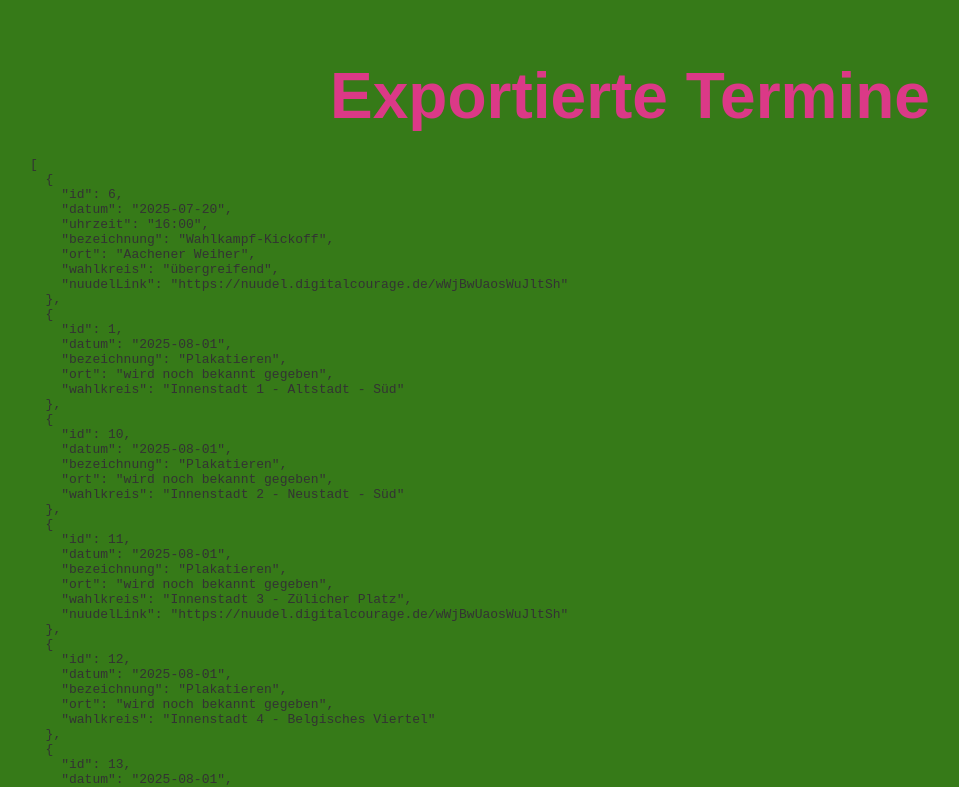
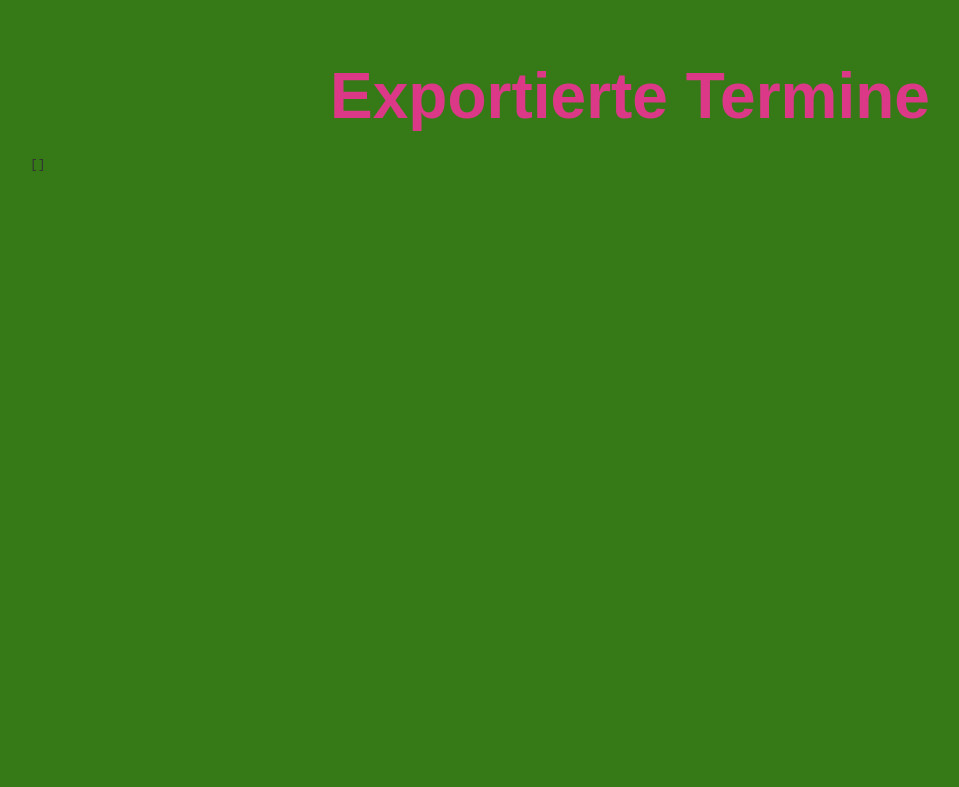
Before and after one commit to Stueme/wahlkampfterminverwaltung, a Vue app: page /export in a window 1280 px wide. Shown: the top 787 px of the page, without its empty margins (10-969 px from the left). Built offline with nearby package versions, Linux system fonts and the light colour scheme.

Commit message:
löschen persistiert (kurz)

```diff
--- a/src/components/AdminSeite.vue
+++ b/src/components/AdminSeite.vue
@@ -88,11 +88,7 @@ export default defineComponent({
     }
 
     function deleteTermin(id: number) {
-      const index = termine.findIndex((termin) => termin.id === id);
-      if (index !== -1) {
-        termine.splice(index, 1); // Termin aus der Liste entfernen
-       // alert('Termin wurde gelöscht.');
-      }
+      termineStore.deleteTerminById(id);
     }
 
 
--- a/src/components/TermineAnzeige.vue
+++ b/src/components/TermineAnzeige.vue
@@ -1,6 +1,6 @@
 
 <script lang="ts">
-import { defineComponent, ref, computed } from 'vue';
+import { defineComponent, ref, computed, onMounted } from 'vue';
 import { useTermineStore } from '../stores/termineStore';
 import { useRouter } from 'vue-router';
 
@@ -30,6 +30,10 @@ export default defineComponent({
   setup() {
 
     const termineStore = useTermineStore();
+        // Lade die initialen Termine beim Mounten der Komponente
+        onMounted(() => {
+      termineStore.loadInitialTermine();
+    });
     const router = useRouter(); // Router-Instanz verwenden
 
     const termine = termineStore.getTermine;
--- a/src/stores/termineStore.ts
+++ b/src/stores/termineStore.ts
@@ -14,7 +14,25 @@ interface Termin {
 
 export const useTermineStore = defineStore('termine', {
   state: () => ({
-    termine: [
+    termine: JSON.parse(localStorage.getItem('termine') || '[]') as Termin[],
+  }),
+  getters: {
+    getTermine: (state) => state.termine,
+  },
+  actions: {
+    deleteTerminById(id: number) {
+      const index = this.termine.findIndex((termin) => termin.id === id);
+      if (index !== -1) {
+        this.termine.splice(index, 1); // Termin aus der Liste entfernen
+        this.saveTermineToLocalStorage(); // Änderungen speichern
+      }
+    },
+    saveTermineToLocalStorage() {
+      localStorage.setItem('termine', JSON.stringify(this.termine));
+    },
+    loadInitialTermine() {
+      if (this.termine.length === 0) {
+        this.termine = [
           { id: 6, datum: '2025-07-20', uhrzeit: '16:00', bezeichnung: 'Wahlkampf-Kickoff', ort: 'Aachener Weiher', wahlkreis: 'übergreifend', nuudelLink: 'https://nuudel.digitalcourage.de/wWjBwUaosWuJltSh' },
           { id: 1, datum: '2025-08-01', bezeichnung: 'Plakatieren', ort: 'wird noch bekannt gegeben', wahlkreis: 'Innenstadt 1 - Altstadt - Süd' },
           { id: 10, datum: '2025-08-01', bezeichnung: 'Plakatieren', ort: 'wird noch bekannt gegeben', wahlkreis: 'Innenstadt 2 - Neustadt - Süd' },
@@ -25,12 +43,9 @@ export const useTermineStore = defineStore('termine', {
           { id: 15, datum: '2025-08-02', uhrzeit: '11:00', bezeichnung: 'Wahlkampfstand', ort: 'Chlodwigplatz', wahlkreis: 'Innenstadt 2 - Neustadt - Süd', nuudelLink: 'https://nuudel.digitalcourage.de/wWjBwUaosWuJltSh' },
           { id: 16, datum: '2025-08-02', bezeichnung: 'Wahlkampfstand', ort: 'Eigelstein', wahlkreis: 'Innenstadt 5 - Agenesviertel', nuudelLink: 'https://nuudel.digitalcourage.de/wWjBwUaosWuJltSh' },
           { id: 20, datum: '2025-08-02', bezeichnung: 'Wahlkampfstand', ort: 'Eigelstein', wahlkreis: 'Innenstadt 5 - Agenesviertel', nuudelLink: 'https://nuudel.digitalcourage.de/wWjBwUaosWuJltSh' },
-    ] as Termin[],
-  }),
-  getters: {
-    getTermine: (state) => state.termine,
-
-
+        ];
+        this.saveTermineToLocalStorage();
+      }
     },
-
+  },
 });
```
Lines whose indentation alone changed are shown as unchanged.
